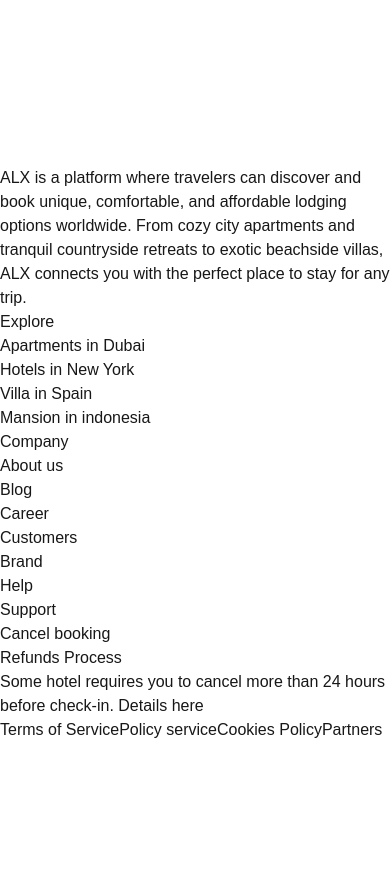
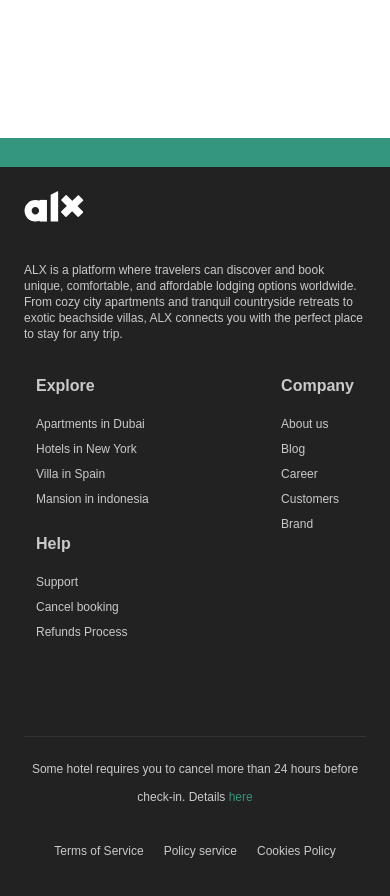
Before and after one commit to efezinoidisi/alx-listing-app-04, a Next.js app: page / in a window 390 px wide. Shown: the part 940-1836 px from the top of the page. Before the commit the page ends 1682 px from the top, so only its background shows below. Built offline with nearby package versions, Linux system fonts and the light colour scheme.

Commit message:
make footer responsive

```diff
--- a/components/layout/Footer.tsx
+++ b/components/layout/Footer.tsx
@@ -3,8 +3,8 @@ import React from 'react';
 
 const Footer: React.FC = () => {
   return (
-    <footer>
-      <div>
+    <footer className='bg-[#222222] before:content-[""] relative before:absolute before:-top-7 before:h-[1.8125rem] before:w-full before:bg-primary text-[#CACACA] px-6 before:inset-x-0 py-6 text-xs md:text-base mt-8 md:px-[7.25rem] md:py-11 lg:px-14 lg:py-9'>
+      <div className='xl:grid xl:grid-cols-[40.0282rem_1fr] w-full xl:gap-32'>
         <div>
           <svg
             width='60'
@@ -35,7 +35,7 @@ const Footer: React.FC = () => {
             />
           </svg>
 
-          <p>
+          <p className='mt-10 mb-8 font-medium md:mb-16'>
             ALX is a platform where travelers can discover and book unique,
             comfortable, and affordable lodging options worldwide. From cozy
             city apartments and tranquil countryside retreats to exotic
@@ -44,6 +44,7 @@ const Footer: React.FC = () => {
           </p>
         </div>
 
+        <div className='grid grid-cols-[1fr_auto] place-content-between w-full px-3 md:flex md:justify-between md:px-0 md:gap-24'>
           <FooterCard
             title='Explore'
             links={[
@@ -72,16 +73,24 @@ const Footer: React.FC = () => {
             ]}
           />
         </div>
-      <div className='flex flex-col'>
-        <p>
+      </div>
+
+      <hr className='opacity-[0.09] mt-24 mb-[1.125rem] md:mt-14 md:mb-11' />
+      <div className='flex flex-col xl:flex-row xl:items-center xl:justify-between'>
+        <p className='text-center font-medium leading-7'>
           Some hotel requires you to cancel more than 24 hours before check-in.
-          Details here
+          Details{' '}
+          <Link href={''} className='text-primary'>
+            here
+          </Link>
         </p>
-        <div className='flex flex-wrap'>
+        <div className='flex font-medium mt-8 mb-10 items-center justify-center gap-5 md:mb-0 xl:m-0'>
           <Link href={''}>Terms of Service</Link>
           <Link href={''}>Policy service</Link>
           <Link href={''}>Cookies Policy</Link>
-          <Link href={''}>Partners</Link>
+          <Link href={''} className='hidden lg:inline-block'>
+            Partners
+          </Link>
         </div>
       </div>
     </footer>
@@ -96,13 +105,13 @@ function FooterCard({
   links: { href: string; name: string }[];
 }) {
   return (
-    <div>
-      <h5>{title}</h5>
+    <div className='space-y-[1.125rem]'>
+      <h5 className='font-semibold text-base md:text-[1.5625rem]'>{title}</h5>
 
-      <ul>
+      <ul className='flex flex-col gap-[0.5625rem]'>
         {links.map((link) => {
           return (
-            <li key={link.name}>
+            <li key={link.name} className=''>
               <Link href={link.href}>{link.name}</Link>
             </li>
           );
```
Lines whose indentation alone changed are shown as unchanged.
